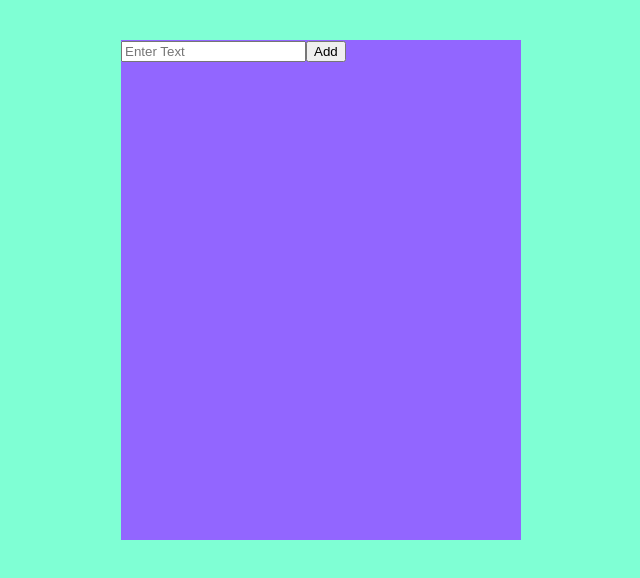
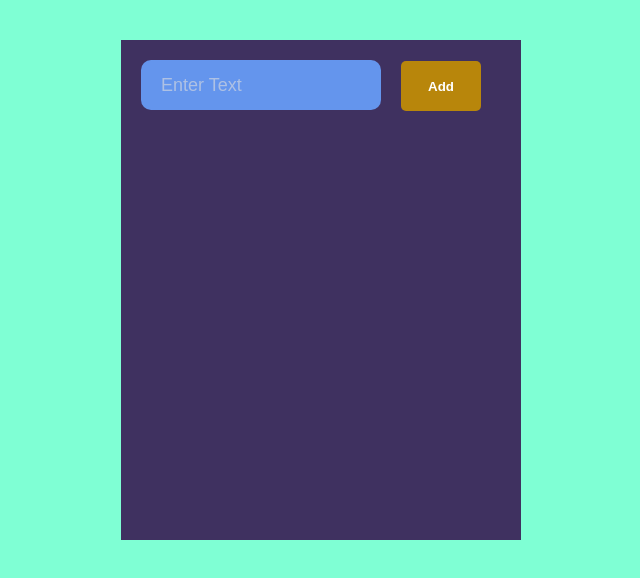
Before and after one commit to jarasmar/To-Do-List, a React (Create React App) app: page / in a window 1280 px wide. Shown: the top 578 px of the page, without its empty margins (319-959 px from the left). Built offline with nearby package versions, Linux system fonts and the light colour scheme.

Commit message:
Style Input and Button fields

```diff
--- a/src/App.css
+++ b/src/App.css
@@ -3,9 +3,46 @@
 }
 
 .App {
-  background-color: #9266ff;
+  background-color: #3f3160;
   min-height: 500px;
   width: 400px;
   /* Top and botton margin 40px. Horizontally centered (auto) */
   margin: 40px auto;
 }
+
+/* Input Field */
+
+#to-do-form input {
+  background-color: cornflowerblue;
+  width: 200px;
+  height: 50px;
+  border: 0;
+  border-radius: 10px;
+  padding: 0 20px;
+  margin: 20px;
+  font-size: 18px;
+  color: white;
+}
+
+#to-do-form input::placeholder {
+  color: rgb(174, 193, 228);
+}
+
+/* When we click on the element */
+#to-do-form input:focus,
+#to-do-form button:focus {
+  outline: none;
+}
+
+/* Submit Button */
+
+#to-do-form button {
+  background-color: darkgoldenrod;
+  height: 50px;
+  width: 80px;
+  border: 0;
+  border-radius: 5px;
+  color: white;
+  font-weight: bolder;
+  cursor: pointer;
+}
```
